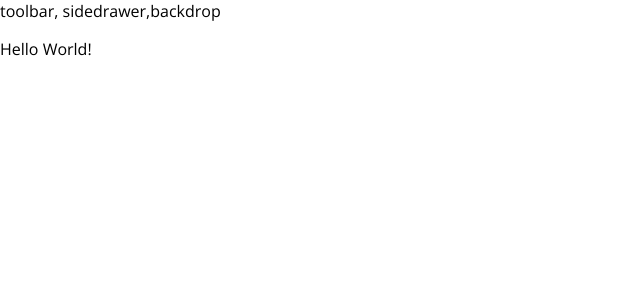
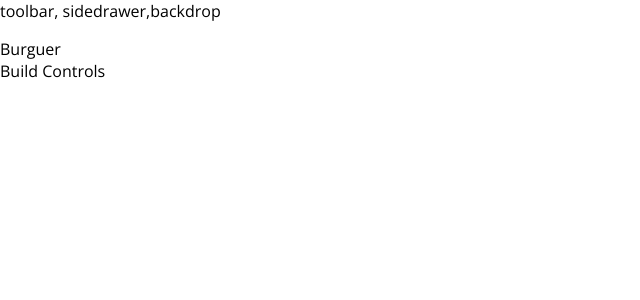
Before and after one commit to josebatista/my-burger, a React (Create React App) app: page / in a window 1280 px wide. Shown: the top 300 px of the page, without its empty margins (0-640 px from the left). Built offline with nearby package versions, Linux system fonts and the light colour scheme.

Commit message:
starting implementation of the burger builder container

```diff
--- a/src/App.js
+++ b/src/App.js
@@ -1,12 +1,13 @@
 import React from 'react'
 
 import Layout from './components/Layout/Layout'
+import BuilderBurger from './containers/BurgerBuilder/BurguerBuilder'
 
 function App() {
   return (
     <div>
       <Layout>
-        <p>Hello World!</p>
+        <BuilderBurger />
       </Layout>
     </div>
   );
--- a/src/components/Layout/Layout.js
+++ b/src/components/Layout/Layout.js
@@ -1,11 +1,12 @@
 import React from 'react'
 
 import Aux from '../../hoc/Aux'
+import classes from './Layout.module.css'
 
 const layout = (props) => (
     <Aux>
         <div>toolbar, sidedrawer,backdrop</div>
-        <main>
+        <main className={classes.Content}>
             {props.children}
         </main>
     </Aux>
--- /dev/null
+++ b/src/components/Layout/Layout.module.css
@@ -0,0 +1,3 @@
+.Content {
+    margin-top: 16px;
+}
--- /dev/null
+++ b/src/containers/BurgerBuilder/BurguerBuilder.js
@@ -0,0 +1,20 @@
+import React, { Component } from 'react'
+
+import Aux from './../../hoc/Aux'
+
+class BurguerBuilder extends Component {
+
+
+    render() {
+
+        return (
+            <Aux>
+                <div>Burguer</div>
+                <div>Build Controls</div>
+            </Aux>
+        )
+
+    }
+}
+
+export default BurguerBuilder
```
